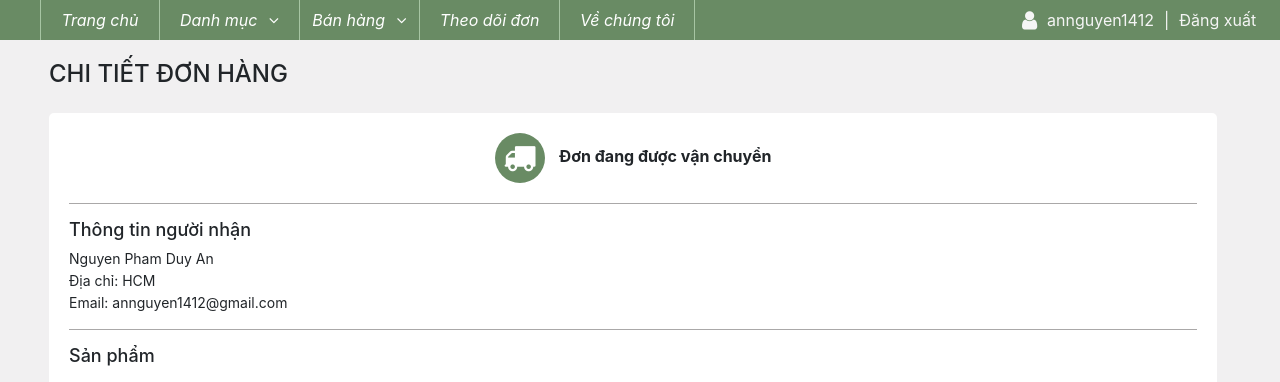
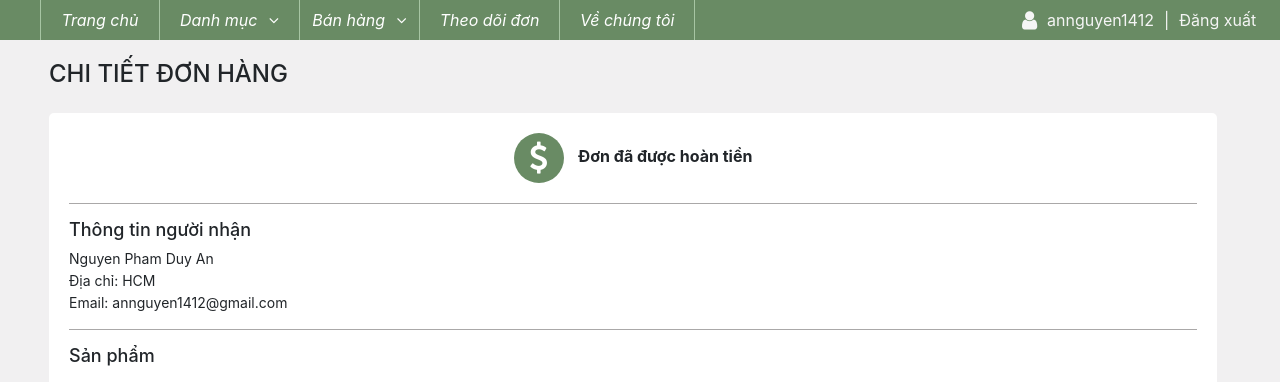
Before and after one commit to baosonnguyendang/web2, a PHP site: page /detailed.php?order_id=1 in a window 1280 px wide. Shown: the part 70-452 px from the top of the page. Run offline with PHP 8.4, Linux system fonts and the light colour scheme; a user stored in the database is signed in; data comes from the database, SQL or seed files in the repository; data that the repository does not hold is empty.

Commit message:
them vai trang thai

```diff
--- a/detailed.php
+++ b/detailed.php
@@ -109,10 +109,18 @@
                                     <i class="fa fa-check fa-2x" aria-hidden="true"></i>
                                 </div>
                                 <span style='margin-left: 10px;'><b>Đơn đã được giao</b></span> -->
-                            <div>
+                                <!-- <div>
                                     <i class="fa fa-truck fa-2x" aria-hidden="true"></i>
                                 </div>
-                            <span style='margin-left: 10px;'><b>Đơn đang được vận chuyển</b></span>
+                                <span style='margin-left: 10px;'><b>Đơn đang được vận chuyển</b></span> -->
+                                <!-- <div>
+                                    <i class="fa fa-times fa-2x" aria-hidden="true"></i>
+                                </div>
+                                <span style='margin-left: 10px;'><b>Đơn đã bị hủy</b></span> -->
+                                <div>
+                                    <i class="fa fa-usd fa-2x" aria-hidden="true"></i>
+                                </div>
+                                <span style='margin-left: 10px;'><b>Đơn đã được hoàn tiền</b></span>
                             </div>
                             <div id='status2'>
                                 <h4>Thông tin người nhận</h4>
```
Lines whose indentation alone changed are shown as unchanged.
